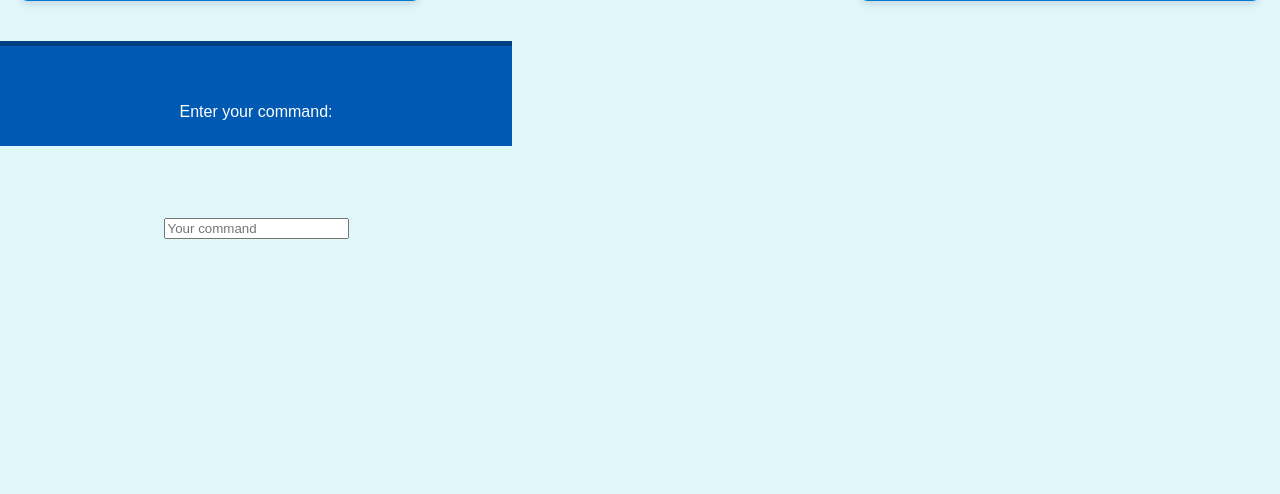
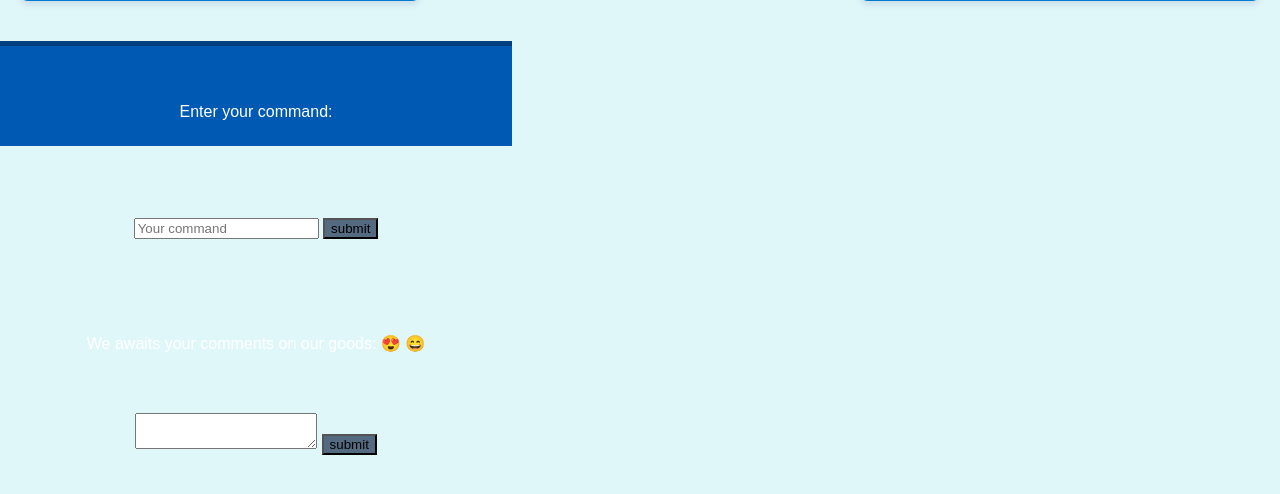
Before and after one commit to nysd01/GROUPWEBSITE, a Django app: page /service/ in a window 1280 px wide. Shown: the part 519-1013 px from the top of the page. Before the commit the page ends 758 px from the top, so only its background shows below. Run offline with Django 5.2, Linux system fonts and the light colour scheme.

Commit message:
i changed the positions of some text, and added the comment box

```diff
--- a/backend/nysdapp/templates/service.html
+++ b/backend/nysdapp/templates/service.html
@@ -7,7 +7,7 @@
     {% load static %}
     <link rel="stylesheet" type="text/css" href="{% static 'service.css' %}">
 </head>
-<body>
+<main>
     <header>
         <h1>WELCOME TO OUR PLATFORM</h1>
         <p>Here you will find the list of items we have, listed below.<br>
@@ -15,7 +15,7 @@
         the price will be shown as soon as you enter your command.</p>
     </header>
 
-    <main>
+    <body>
         <h2>THE ELECTRONIC ITEMS WE'VE GOT!!!</h2>
         <div class="grid-container">
             <div class="grid-item">
@@ -39,13 +39,24 @@
                 </ul>
             </div>
         </div>
-    </main>
 
     <footer>
+        <div class="grid-container1">
+            <div class="grid-item1">
         <p>Enter your command:</p>
         <form method="post" action="/your-server-endpoint">
             <input type="text" placeholder="Your command" id="command" name="command">
-        </form>
+            <button>submit</button>
+    </form>
+            </div>
+    <div class="grid-item1">
+    <p style="align-items: end;">We awaits your comments on our goods: &#128525; &#128516;
+    <textarea type="text"></textarea>
+    <button>submit</button>
+</p>
+    </div>
+</div>
     </footer>
+</main>
 </body>
 </html>
```
